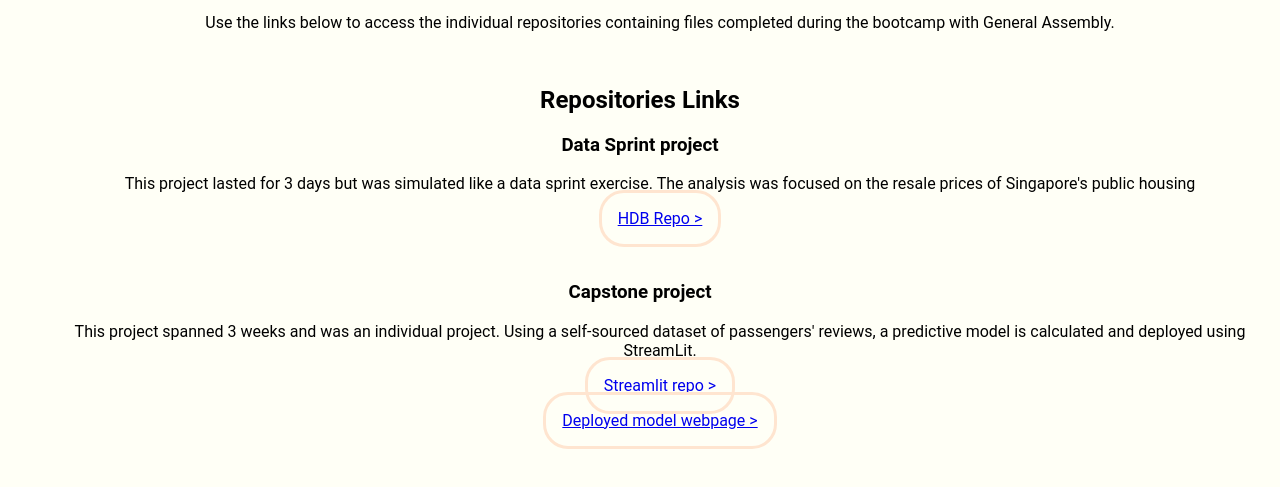
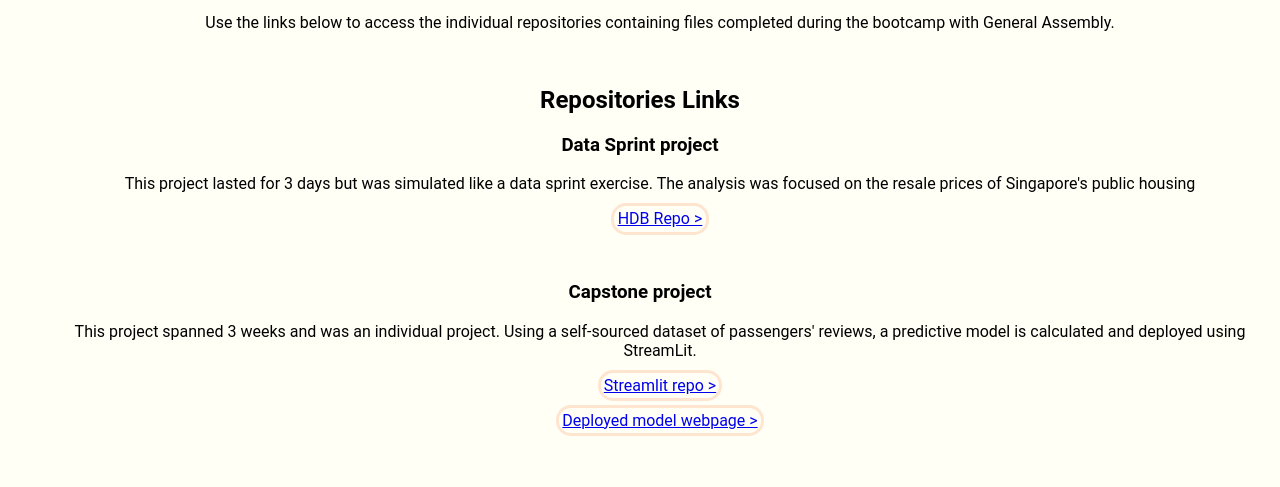
Before and after one commit to zh-bib/zh-bib.github.io, a plain HTML site: page index.html in a window 1280 px wide. Shown: the part 103-590 px from the top of the page. Drawn offline with Linux system fonts and the light colour scheme; a web font is replaced by a local one.

Commit message:
Update index.html
Changed padding 1>0.2em
Changed border-radius 25>15px

```diff
--- a/index.html
+++ b/index.html
@@ -17,8 +17,8 @@
     border-width:3px;
     border-style:solid;
     border-color:#FFE5D0;
-    padding: 1em;
-    border-radius: 25px;
+    padding: 0.2em;
+    border-radius: 15px;
     }
     </style>
 </head>
```
